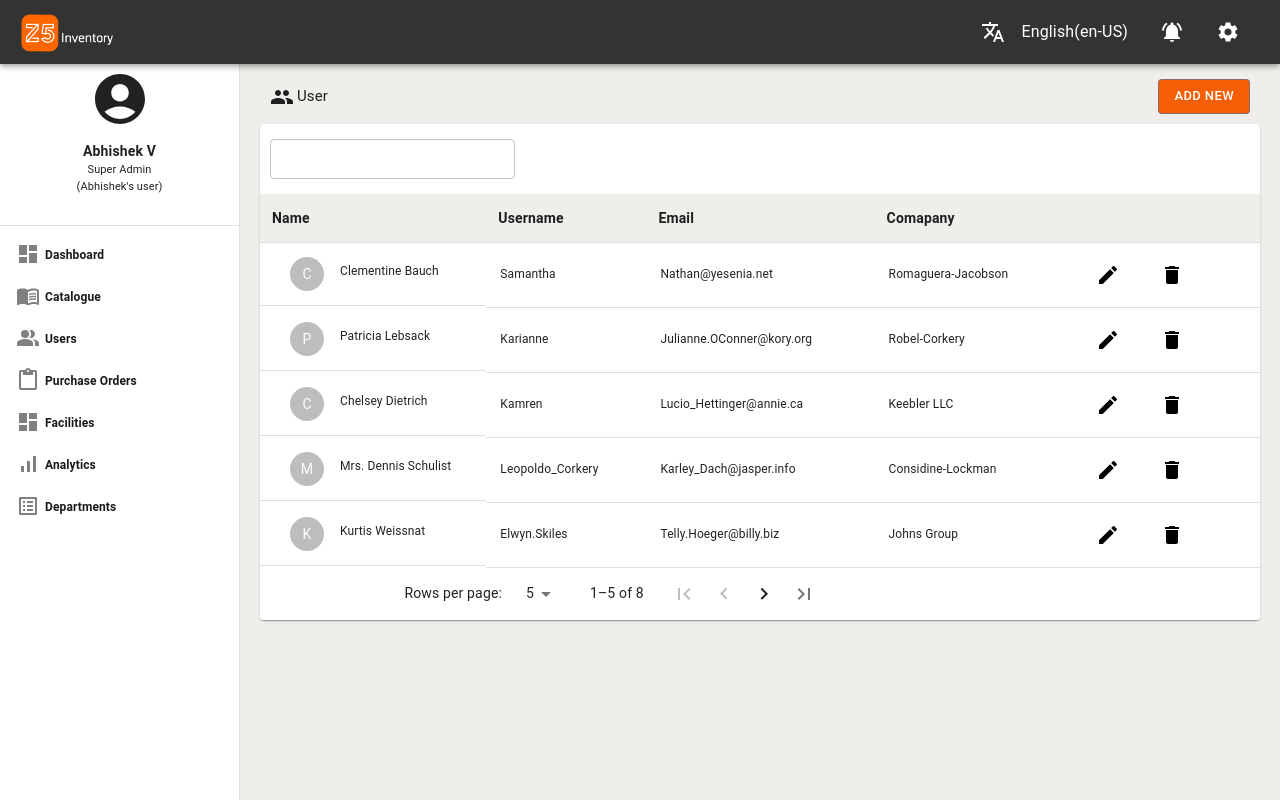
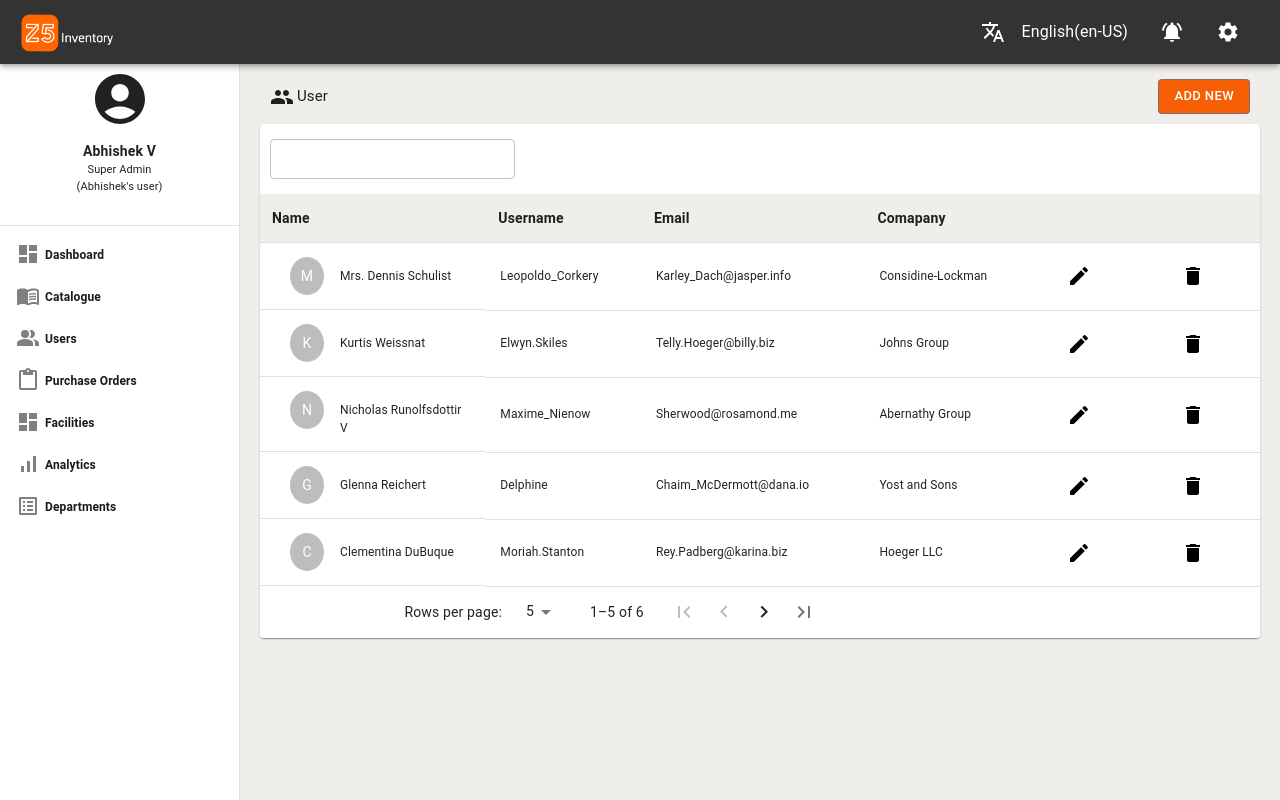
Before and after one commit to ajayaninapp/Advance-concepts-and-R-query, a React (Create React App) app: page / in a window 1280 px wide. Built offline with nearby package versions, Linux system fonts and the light colour scheme; data requests are answered from the project's data file.

Commit message:
stylechanges

```diff
--- a/data/db.json
+++ b/data/db.json
@@ -1,74 +1,5 @@
 {
   "user": [
-    {
-      "id": 3,
-      "name": "Clementine Bauch",
-      "username": "Samantha",
-      "email": "Nathan@yesenia.net",
-      "address": {
-        "street": "Douglas Extension",
-        "suite": "Suite 847",
-        "city": "McKenziehaven",
-        "zipcode": "59590-4157",
-        "geo": {
-          "lat": "-68.6102",
-          "lng": "-47.0653"
-        }
-      },
-      "phone": "1-463-123-4447",
-      "website": "ramiro.info",
-      "company": {
-        "name": "Romaguera-Jacobson",
-        "catchPhrase": "Face to face bifurcated interface",
-        "bs": "e-enable strategic applications"
-      }
-    },
-    {
-      "id": 4,
-      "name": "Patricia Lebsack",
-      "username": "Karianne",
-      "email": "Julianne.OConner@kory.org",
-      "address": {
-        "street": "Hoeger Mall",
-        "suite": "Apt. 692",
-        "city": "South Elvis",
-        "zipcode": "53919-4257",
-        "geo": {
-          "lat": "29.4572",
-          "lng": "-164.2990"
-        }
-      },
-      "phone": "493-170-9623 x156",
-      "website": "kale.biz",
-      "company": {
-        "name": "Robel-Corkery",
-        "catchPhrase": "Multi-tiered zero tolerance productivity",
-        "bs": "transition cutting-edge web services"
-      }
-    },
-    {
-      "id": 5,
-      "name": "Chelsey Dietrich",
-      "username": "Kamren",
-      "email": "Lucio_Hettinger@annie.ca",
-      "address": {
-        "street": "Skiles Walks",
-        "suite": "Suite 351",
-        "city": "Roscoeview",
-        "zipcode": "33263",
-        "geo": {
-          "lat": "-31.8129",
-          "lng": "62.5342"
-        }
-      },
-      "phone": "(254)954-1289",
-      "website": "demarco.info",
-      "company": {
-        "name": "Keebler LLC",
-        "catchPhrase": "User-centric fault-tolerant solution",
-        "bs": "revolutionize end-to-end systems"
-      }
-    },
     {
       "id": 6,
       "name": "Mrs. Dennis Schulist",
@@ -183,6 +114,18 @@
         "catchPhrase": "Centralized empowering task-force",
         "bs": "target end-to-end models"
       }
+    },
+    {
+      "id": 11,
+      "firstname": "",
+      "lastname": "",
+      "phone": "",
+      "group": " ",
+      "status": "",
+      "name": "Ajayan",
+      "username": "Ajaxq",
+      "email": "ajayantv99@gmail.com",
+      "Company": "Aasdsad"
     }
   ]
 }
--- a/src/Components/AddModal.js
+++ b/src/Components/AddModal.js
@@ -31,7 +31,6 @@ const AddModal = (props) => {
   const handleNewTableData = (event) => {
     let name = event.target.name;
     let value = event.target.value;
-    console.log(value)
     setNewTableData({ ...newTableData, [name]: value });
 
   };
@@ -55,52 +54,39 @@ const AddModal = (props) => {
           <Card>
             <TextField
               sx={{ margin: "12px" }}
-              label="First Name"
+              label="Name"
               size="small"
               onChange={(e) => handleNewTableData(e)}
-              name="firstname"
+              name="name"
 
 
             />
             <TextField
               sx={{ margin: "12px" }}
-              label="Last Name"
+              label="Username"
               size="small"
               onChange={(e) => handleNewTableData(e)}
-              name="lastname"
+              name="username"
 
             />
             <TextField
               sx={{ margin: "12px" }}
-              label="Phone Number"
+              label="Email"
               size="small"
               onChange={(e) => handleNewTableData(e)}
-              name="phone"
+              name="email"
 
             />
-            <Select
-              defaultValue={"SuperAdmin"}
+             <TextField
               sx={{ margin: "12px" }}
+              label="Company"
               size="small"
               onChange={(e) => handleNewTableData(e)}
-              name="group"
+              name="Company"
 
-            >
-              <MenuItem value={"All"}>All Customers</MenuItem>
-              <MenuItem value={"SuperAdmin"}>Super Admin</MenuItem>
-              <MenuItem value={"Customer Admin"}>Customer Admin</MenuItem>
-            </Select>
-            <Select
-              defaultValue={"true"}
-              sx={{ margin: "12px" }}
-              size="small"
-              onChange={(e) => handleNewTableData(e)}
-              name="status"
+            />
 
-            >
-              <MenuItem value={"true"}>Active</MenuItem>
-              <MenuItem value={"false"}> Disabled</MenuItem>
-            </Select>
+
           </Card>
         </DialogContent>
         <DialogActions>
--- a/src/common/styledComponents/styledComponent.js
+++ b/src/common/styledComponents/styledComponent.js
@@ -1,18 +1,41 @@
-import { styled } from '@mui/system';
-import { TableCell } from '@mui/material';
-import { Typography } from '@mui/material';
+import { styled } from "@mui/system";
+import { TableCell } from "@mui/material";
+import { Typography } from "@mui/material";
+import { Box, Button, TextField } from "@mui/material";
 
 export const CustomTableCell = styled(TableCell)({
+  padding: "14px",
+  fontSize: "12px",
+});
+export const CustomTableHeadCell = styled(TableCell)({
+  padding: "12px",
+  fontWeight: "bold",
+});
 
-    padding:'14px',
-    fontSize:"12px"
-  });
-  export const CustomTableHeadCell = styled(TableCell)({
+export const CustomListItemTypography = styled(Typography)({
+  fontSize: "12px",
+  fontWeight: "600",
+  color: "#1c1a1a",
+  margin: "0 5px 0 5px",
+});
 
-    padding:'12px',
-    fontWeight:"bold"
-  });
+export const FormEmail = styled(TextField)({
+  color: "darkslategray",
+});
+export const CustomButton = styled(Button)({
+  background: "#1890ff",
+  marginTop: 20,
+  color: "white",
+  fontWeight: 600,
+  height: "50px",
+  borderRadius: "50px",
+  "&:hover": {
+    backgroundColor: "#bae7ff",
+    color: "black",
+  },
+});
 
-  export const CustomListItemTypography =styled(Typography)({
-    fontSize:"12px",fontWeight:"600",color:"#1c1a1a",margin:"0 5px 0 5px"
-  })
+export const ThemedBox = styled(Box)({
+  background: "linear-gradient(to right, #096dd9 0%, #096dd9 100%)",
+  color: "white",
+});
--- a/src/services/apiCalls/apiCalls.js
+++ b/src/services/apiCalls/apiCalls.js
@@ -27,12 +27,18 @@ export const useDeleteUSer=()=>{
   })
  }
  export const useAddUser=()=>{
-  return useMutation(post)
+  const queryclient= useQueryClient()
+  return useMutation(post,{
+    onSuccess:()=>{
+      queryclient.invalidateQueries('user-info')
+
+    }
+  })
  }
 
 export const post = (data) => {
   console.log(data)
-  //return axios.post(apiEndpoints.table, data)
+  return axios.post(apiEndpoints.table, data)
 };
 export const removeUser = (id) => {
   console.log("deleting")
--- a/src/views/HomeScreen/InfoTable/InfoTable.js
+++ b/src/views/HomeScreen/InfoTable/InfoTable.js
@@ -28,6 +28,9 @@ import { AddModal } from "../../../Components";
 import { LoaderComponent } from "../../../Components";
 import EditIcon from "@mui/icons-material/Edit";
 import DeleteIcon from "@mui/icons-material/Delete";
+function isObject(objValue) {
+  return objValue && typeof objValue === 'object' && objValue.constructor === Object;
+}
 
 const InfoTable = () => {
   const {
@@ -129,6 +132,7 @@ if(isError){
                       <CustomTableHeadCell>Email</CustomTableHeadCell>
                       <CustomTableHeadCell>Comapany</CustomTableHeadCell>
                       <CustomTableHeadCell></CustomTableHeadCell>
+                      <CustomTableHeadCell></CustomTableHeadCell>
                     </TableRow>
                   </TableHead>
                   <TableBody>
@@ -141,13 +145,13 @@ if(isError){
                               marginX: "16px",
                               fontSize: "14px",
                               width: 34,
-                              height: 34,
+                              height: 38,
                             }}
                           >
                             {row.name[0]}
                           </Avatar>
                           <Typography
-                            sx={{ marginTop: "5px", fontSize: "12px" }}
+                            sx={{ marginTop: "10px", fontSize: "12px" }}
                           >
                             {`${row.name} `}
                           </Typography>
@@ -155,13 +159,16 @@ if(isError){
 
                         <CustomTableCell>{row.username}</CustomTableCell>
                         <CustomTableCell>{row.email}</CustomTableCell>
-                        <CustomTableCell>{row.company.name}</CustomTableCell>
+                        <CustomTableCell>{(isObject(row.company))?row.company.name:row.Company}</CustomTableCell>
 
                         <CustomTableCell>
                           <Button sx={{ color: "black" }}>
                             <EditIcon />
                           </Button>
-                          <Button
+
+                        </CustomTableCell>
+                        <CustomTableCell>
+                        <Button
                             sx={{ color: "black" }}
                             onClick={(e) => handleDelete(row.id)}
                           >
--- a/src/views/HomeScreen/InfoTable/context/TableContext.js
+++ b/src/views/HomeScreen/InfoTable/context/TableContext.js
@@ -53,6 +53,7 @@ const TableContextDataHandler = (props) => {
 
   const postTableData = (newTableData) => {
     addUser(newTableData);
+    setOpen(false);
   };
   const handleDelete = (id) => {
     deleteUser(id);
```
Also changed, not shown: src/views/Authentication/Login/Components/LoginForm.js (added, +52 -0 lines), src/views/Authentication/Login/Login.js (added, +21 -0 lines).
